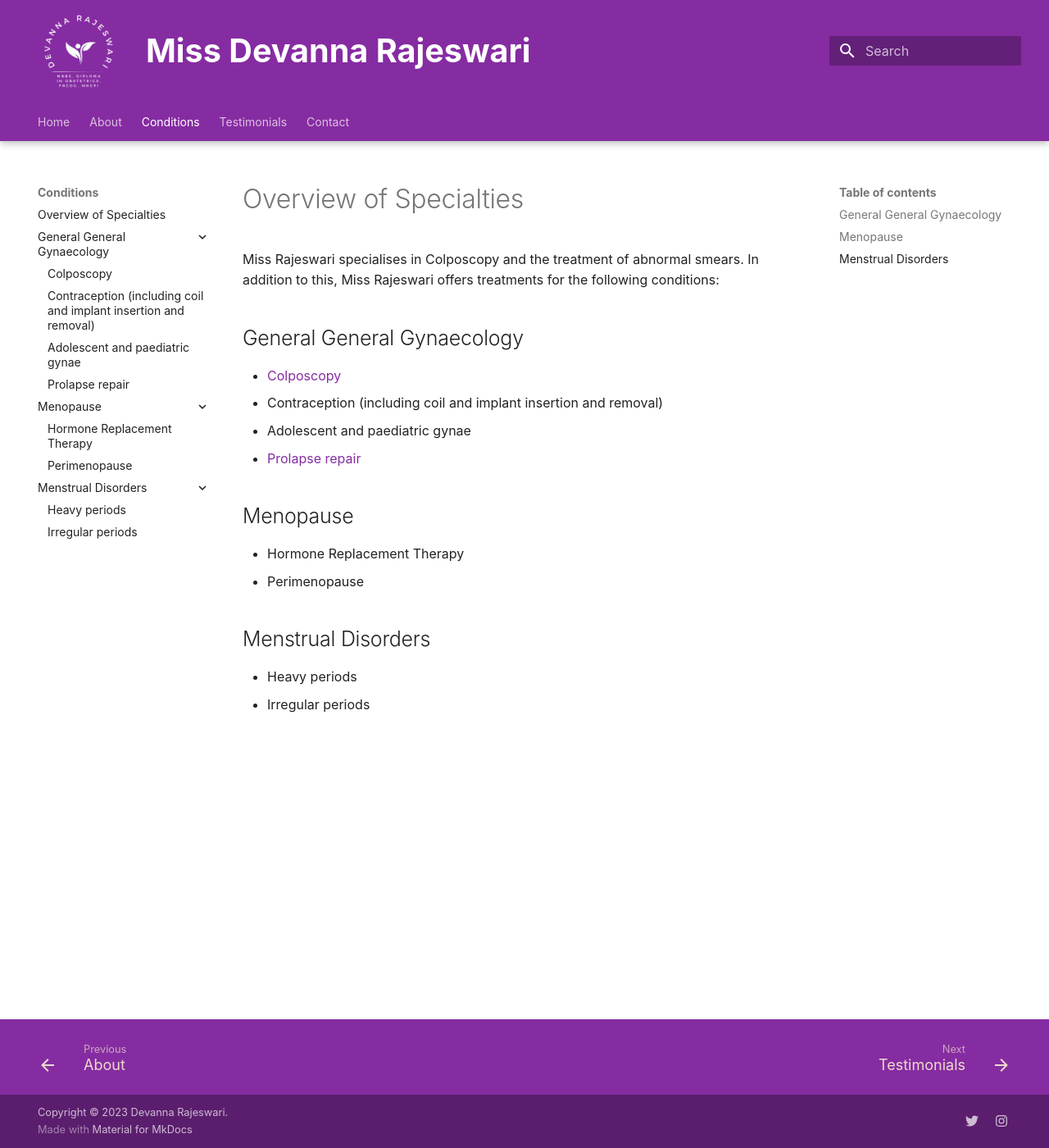
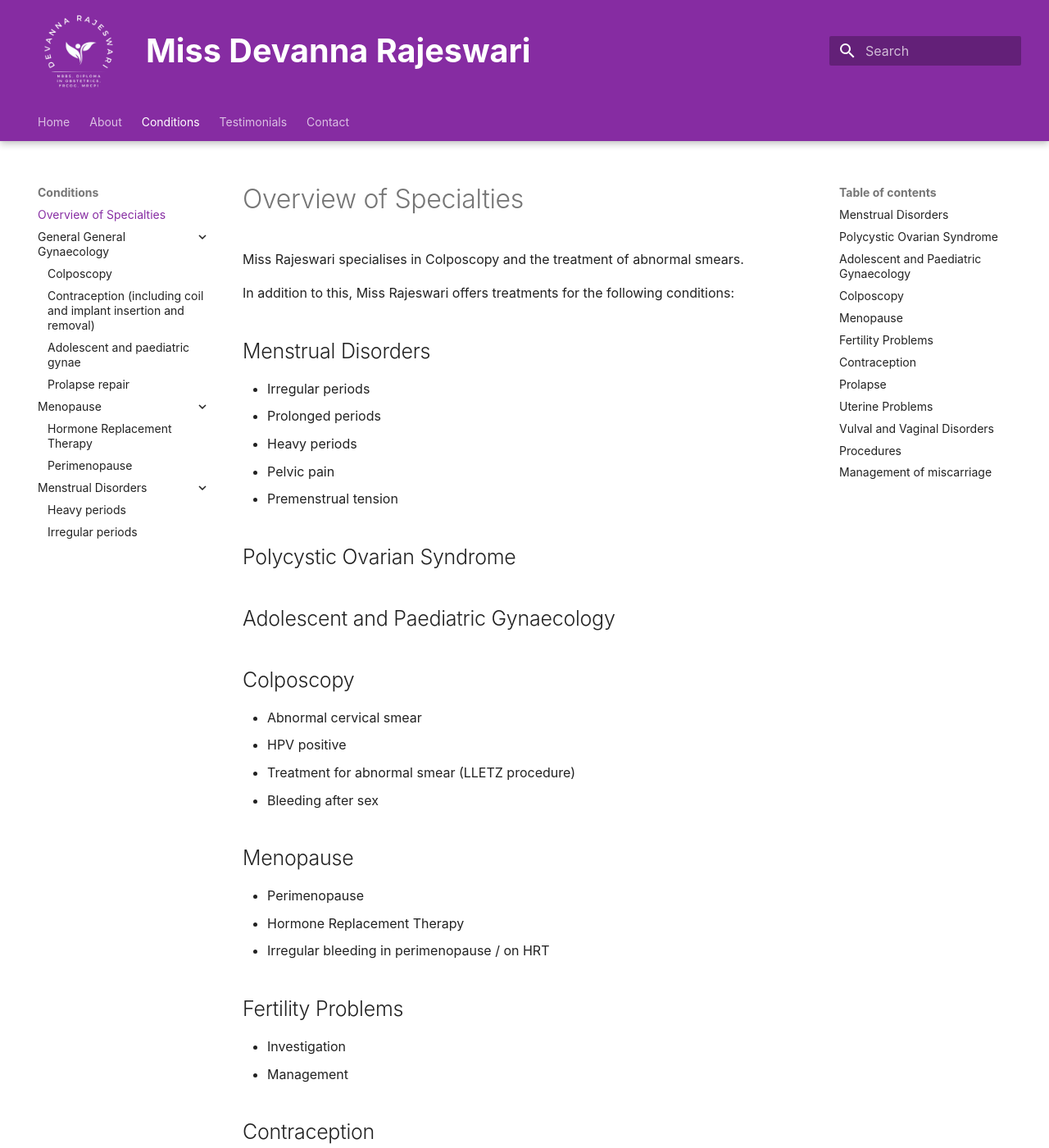
Before and after one commit to anchit-chandran/aunty-rajeswari-website, an MkDocs documentation site: the page built from docs/conditions.md, in a window 1280 px wide and 1400 px high. Shown: the whole window at 82% size. Built offline with MkDocs 1.6.1 and Material for MkDocs 9.7.7, drawn with Linux system fonts in a browser that asks for light colours; some web fonts are replaced; some of the changed text lies outside the part shown.

Commit message:
adds updates to about and conditions
Signed-off-by: anchit-chandran <anchit97123@gmail.com>

```diff
--- a/docs/_assets/_stylesheets/extra.css
+++ b/docs/_assets/_stylesheets/extra.css
@@ -1,5 +1,6 @@
 :root {
     --main: #862ca2;
+    --main-light: rgba(172, 61, 206, 0.75);
     --accent: #C98986;
     --muted: #5E5B52;
     --masthead-accent: rgb(134, 44, 162, 0.75);
@@ -29,7 +30,7 @@
 }
 
 .md-nav__item .md-nav__link--active {
-    color: var(---accent);
+    /* color: var(--accent); */
 }
 
 .md-header__button.md-logo img, .md-header__button.md-logo svg {
@@ -54,7 +55,7 @@ footer.md-footer {
         margin: 0em auto;
     }
     img.img-lg.img-sm {
-        box-shadow: 7px 10px var(--main);
+        box-shadow: 7px 10px var(--main-light);
     }
     .main_text_col {
         text-align: center;
@@ -129,7 +130,7 @@ footer.md-footer {
 
 img.img-lg {
     height: 65%;
-    box-shadow: 14px 20px var(--main);
+    box-shadow: 14px 20px var(--main-light);
 }
 
 
--- a/docs/conditions.md
+++ b/docs/conditions.md
@@ -2,21 +2,75 @@
 title: Overview of Specialties
 ---
 
-Miss Rajeswari specialises in Colposcopy and the treatment of abnormal smears. In addition to this, Miss Rajeswari offers treatments for the following conditions:
+Miss Rajeswari specialises in Colposcopy and the treatment of abnormal smears.
 
-## General General Gyn﻿aecology
+In addition to this, Miss Rajeswari offers treatments for the following conditions:
 
-- [Colposcopy](https://www.circlehealthgroup.co.uk/treatments/colposcopy)
-- Contraception (including coil and implant insertion and removal)
-- Adolescent and paediatric gynae
-- [Prolapse repair](https://www.circlehealthgroup.co.uk/treatments/posterior-repair)
+## Menstrual Disorders
+
+- Irregular periods
+- Prolonged periods
+- Heavy periods
+- Pelvic pain
+- Premenstrual tension
+
+## Polycystic Ovarian Syndrome
+
+## Adolescent and Paediatric Gynaecology
+
+## Colposcopy
+
+- Abnormal cervical smear
+- HPV positive
+- Treatment for abnormal smear (LLETZ procedure)
+- Bleeding after sex
 
 ## Menopause
 
+- Perimenopause
 - Hormone Replacement Therapy
-- Perimenopause
+- Irregular bleeding in perimenopause / on HRT
 
-## Menstrual Disorders
+## Fertility Problems
 
-- Heavy periods
-- Irregular periods
+- Investigation
+- Management
+
+## Contraception
+
+- Counselling
+- Copper coil
+- Mirena coil
+
+## Prolapse
+
+- Bladder prolapse with urinary problems
+- Uterine prolapse
+- Bowel prolapse (Rectocele)
+
+## Uterine Problems
+
+- Fibroid uterus
+- Adenomyosis
+- Polyp: uterine / cervical
+
+## Vulval and Vaginal Disorders
+
+- Vaginismus
+- Vulvodynia
+- Vestibulitis
+- Bartholin's Cyst
+
+## Procedures
+
+- Hysterectomy
+- Oophorectomy / Ovarian cystectomy
+- Hysteroscopy
+- Endometrial ablation
+- Uterine / cervical polyp removal
+- Treatment for painful sex
+
+## Management of miscarriage
+
+- Recurrent miscarriage
+- Missed miscarriage
--- a/mkdocs.yml
+++ b/mkdocs.yml
@@ -20,7 +20,7 @@ nav:
   - Conditions:
     - 'conditions.md'
     - General General Gynaecology:
-      - Colposcopy: ''
+      - Colposcopy: 'colposcopy.md'
       - Contraception (including coil and implant insertion and removal): ''
       - Adolescent and paediatric gynae: ''
       - Prolapse repair: ''
--- a/overrides/home.html
+++ b/overrides/home.html
@@ -42,13 +42,15 @@
         <div class="row">
           <div class="col main_text_col">
             <h1>Devanna Rajeswari</h1>
-            <h6 class="muted">MBBS, Diploma in Obstetrics, FRCOG, MRCPI</h6>
+            <h6 class="muted">MBBS FRCOG MRCPI</h6>
             <h5>Consultant Gynaecologist & Obstetrician</h5>
           </div>
         </div>
         <div class="row">
           <div class="col-md-10 masthead_description">
-            <p class="md-typeset">Miss Rajeswari has over 30 years of experience in Obstetrics and Gynaecology, honing her skills to give the best care to hundreds of patients.</p>
+            <p class="md-typeset">Miss Rajeswari is a Consultant Obstetrician and Gyncaeologist working at St. Peter's
+              Hospital. She offers consultations and a variety of procedures and treatments for
+              gynaecological issues.</p>
 
             <p class="md-typeset further_description">
               Miss Rajeswari trained in India and completed further training in Kenya and the Reupblic of Ireland. She
```
Also changed, not shown: docs/about.md (+3 -4 lines), docs/colposcopy.md (added, +3 -0 lines).
